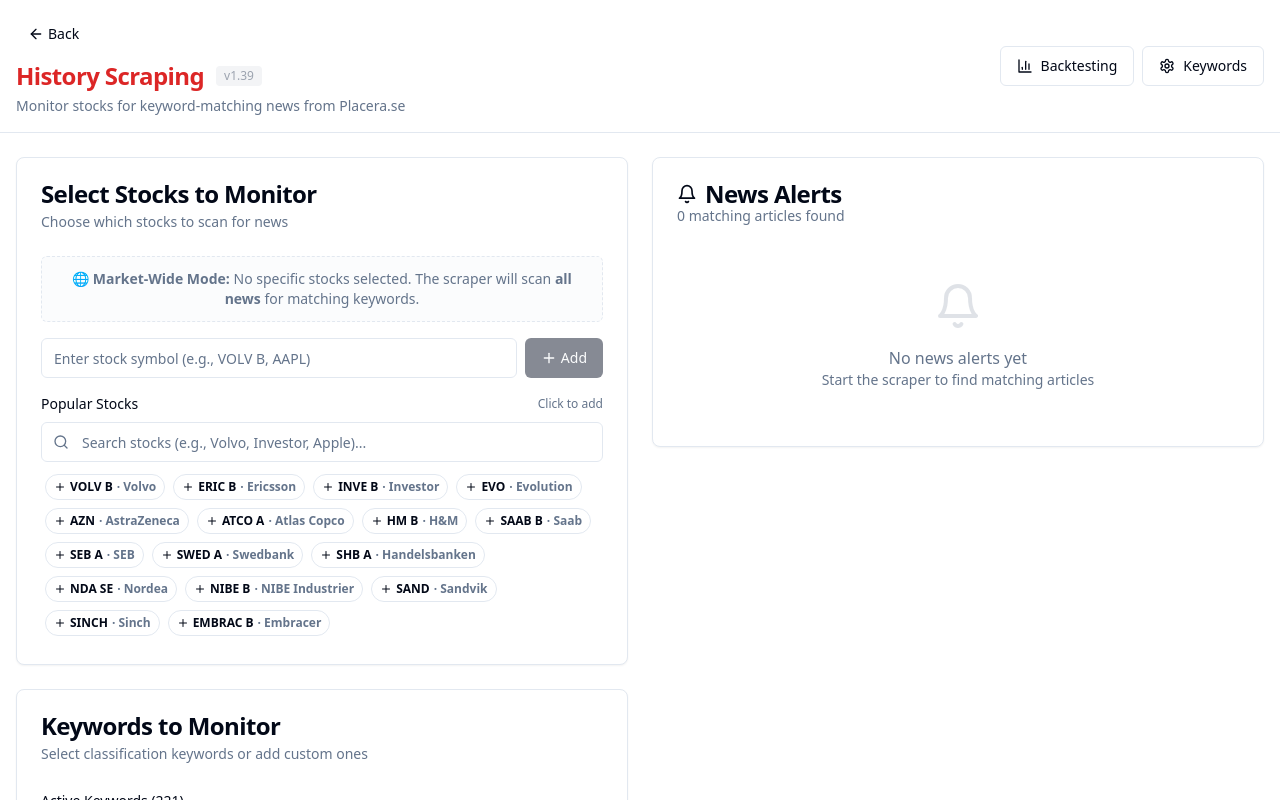
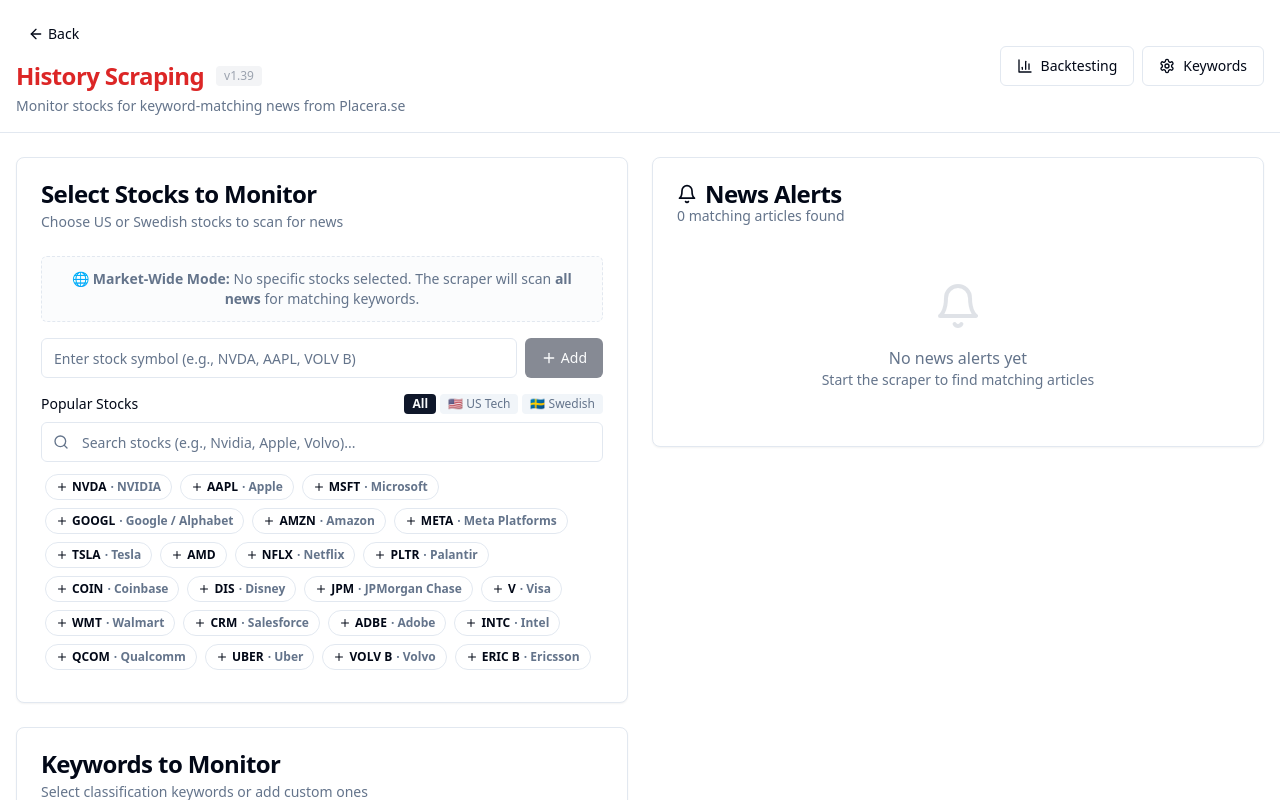
Before and after one commit to kafk/Aktier2, a Next.js app: page /scraper in a window 1280 px wide. Shown: the top 800 px of the page. Built offline with nearby package versions, Linux system fonts and the light colour scheme.

Commit message:
feat(stocks): add extensive US tech stocks with market category filter tabs

```diff
--- a/src/components/scraper/StockSelector.tsx
+++ b/src/components/scraper/StockSelector.tsx
@@ -16,13 +16,22 @@
 export function StockSelector({ selectedStocks, onStocksChange }: StockSelectorProps) {
   const [searchTerm, setSearchTerm] = useState("");
   const [customSymbol, setCustomSymbol] = useState("");
+  const [marketFilter, setMarketFilter] = useState<"all" | "us" | "swe">("all");
 
-  const filteredStocks = popularStocks.filter(
-    (stock) =>
-      !selectedStocks.some((s) => s.symbol === stock.symbol) &&
-      (stock.symbol.toLowerCase().includes(searchTerm.toLowerCase()) ||
-        stock.name.toLowerCase().includes(searchTerm.toLowerCase()))
-  );
+  const isSwedish = (s: Stock) =>
+    s.symbol.includes(" ") ||
+    ["EVO", "AZN", "SAND", "SINCH", "TELIA", "EQT", "BOL", "ALFA", "ABB"].includes(s.symbol);
+
+  const filteredStocks = popularStocks.filter((stock) => {
+    if (selectedStocks.some((s) => s.symbol === stock.symbol)) return false;
+    if (marketFilter === "us" && isSwedish(stock)) return false;
+    if (marketFilter === "swe" && !isSwedish(stock)) return false;
+
+    return (
+      stock.symbol.toLowerCase().includes(searchTerm.toLowerCase()) ||
+      stock.name.toLowerCase().includes(searchTerm.toLowerCase())
+    );
+  });
 
   const addStock = (stock: Stock) => {
     if (!selectedStocks.some((s) => s.symbol === stock.symbol)) {
@@ -48,7 +57,7 @@
     <Card>
       <CardHeader>
         <CardTitle>Select Stocks to Monitor</CardTitle>
-        <CardDescription>Choose which stocks to scan for news</CardDescription>
+        <CardDescription>Choose US or Swedish stocks to scan for news</CardDescription>
       </CardHeader>
       <CardContent className="space-y-4">
         {/* Selected Stocks */}
@@ -86,7 +95,7 @@
         {/* Add Custom Stock */}
         <div className="flex gap-2">
           <Input
-            placeholder="Enter stock symbol (e.g., VOLV B, AAPL)"
+            placeholder="Enter stock symbol (e.g., NVDA, AAPL, VOLV B)"
             value={customSymbol}
             onChange={(e) => setCustomSymbol(e.target.value.toUpperCase())}
             onKeyDown={(e) => e.key === "Enter" && addCustomStock()}
@@ -98,27 +107,57 @@
           </Button>
         </div>
 
-        {/* Search Popular Stocks */}
+        {/* Popular Stocks & Market Tabs */}
         <div className="space-y-2">
           <div className="flex items-center justify-between">
             <label className="text-sm font-medium">Popular Stocks</label>
-            <span className="text-xs text-muted-foreground">Click to add</span>
+            <div className="flex gap-1 text-xs">
+              <button
+                type="button"
+                onClick={() => setMarketFilter("all")}
+                className={`px-2 py-0.5 rounded ${
+                  marketFilter === "all" ? "bg-primary text-primary-foreground font-semibold" : "bg-muted text-muted-foreground"
+                }`}
+              >
+                All
+              </button>
+              <button
+                type="button"
+                onClick={() => setMarketFilter("us")}
+                className={`px-2 py-0.5 rounded ${
+                  marketFilter === "us" ? "bg-primary text-primary-foreground font-semibold" : "bg-muted text-muted-foreground"
+                }`}
+              >
+                🇺🇸 US Tech
+              </button>
+              <button
+                type="button"
+                onClick={() => setMarketFilter("swe")}
+                className={`px-2 py-0.5 rounded ${
+                  marketFilter === "swe" ? "bg-primary text-primary-foreground font-semibold" : "bg-muted text-muted-foreground"
+                }`}
+              >
+                🇸🇪 Swedish
+              </button>
+            </div>
           </div>
+
           <div className="relative">
             <Search className="absolute left-3 top-1/2 h-4 w-4 -translate-y-1/2 text-muted-foreground" />
             <Input
-              placeholder="Search stocks (e.g., Volvo, Investor, Apple)..."
+              placeholder="Search stocks (e.g., Nvidia, Apple, Volvo)..."
               value={searchTerm}
               onChange={(e) => setSearchTerm(e.target.value)}
               className="pl-10"
             />
           </div>
-          <div className="flex flex-wrap gap-2 max-h-48 overflow-y-auto p-1">
-            {filteredStocks.slice(0, 16).map((stock) => (
+
+          <div className="flex flex-wrap gap-2 max-h-52 overflow-y-auto p-1">
+            {filteredStocks.map((stock) => (
               <Badge
                 key={stock.symbol}
                 variant="outline"
-                className="cursor-pointer hover:bg-accent py-1 px-2"
+                className="cursor-pointer hover:bg-accent py-1 px-2.5 transition-colors"
                 onClick={() => addStock(stock)}
               >
                 <Plus className="h-3 w-3 mr-1" />
--- a/src/lib/stockAliases.ts
+++ b/src/lib/stockAliases.ts
@@ -183,16 +183,26 @@
   },
 
   // 🇺🇸 US Stocks
+  { symbol: "NVDA", name: "NVIDIA Corporation", aliases: ["NVIDIA", "NVDA"] },
   { symbol: "AAPL", name: "Apple Inc.", aliases: ["APPLE", "APPLE INC", "AAPL"] },
   { symbol: "MSFT", name: "Microsoft Corporation", aliases: ["MICROSOFT", "MSFT"] },
   { symbol: "GOOGL", name: "Alphabet Inc.", aliases: ["GOOGLE", "ALPHABET", "GOOGL", "GOOG"] },
   { symbol: "AMZN", name: "Amazon.com Inc.", aliases: ["AMAZON", "AMZN"] },
-  { symbol: "NVDA", name: "NVIDIA Corporation", aliases: ["NVIDIA", "NVDA"] },
   { symbol: "META", name: "Meta Platforms Inc.", aliases: ["META", "FACEBOOK"] },
   { symbol: "TSLA", name: "Tesla Inc.", aliases: ["TESLA", "TSLA"] },
+  { symbol: "AMD", name: "AMD", aliases: ["ADVANCED MICRO DEVICES", "AMD"] },
+  { symbol: "NFLX", name: "Netflix Inc.", aliases: ["NETFLIX", "NFLX"] },
+  { symbol: "PLTR", name: "Palantir Technologies", aliases: ["PALANTIR", "PLTR"] },
+  { symbol: "COIN", name: "Coinbase Global", aliases: ["COINBASE", "COIN"] },
+  { symbol: "DIS", name: "Walt Disney Co.", aliases: ["DISNEY", "WALT DISNEY", "DIS"] },
   { symbol: "JPM", name: "JPMorgan Chase & Co.", aliases: ["JPMORGAN", "JP MORGAN", "JPM"] },
-  { symbol: "DIS", name: "Walt Disney Co.", aliases: ["DISNEY", "WALT DISNEY", "DIS"] },
-  { symbol: "NFLX", name: "Netflix Inc.", aliases: ["NETFLIX", "NFLX"] },
+  { symbol: "V", name: "Visa Inc.", aliases: ["VISA", "V"] },
+  { symbol: "WMT", name: "Walmart Inc.", aliases: ["WALMART", "WMT"] },
+  { symbol: "CRM", name: "Salesforce Inc.", aliases: ["SALESFORCE", "CRM"] },
+  { symbol: "ADBE", name: "Adobe Inc.", aliases: ["ADOBE", "ADBE"] },
+  { symbol: "INTC", name: "Intel Corporation", aliases: ["INTEL", "INTC"] },
+  { symbol: "QCOM", name: "Qualcomm Inc.", aliases: ["QUALCOMM", "QCOM"] },
+  { symbol: "UBER", name: "Uber Technologies", aliases: ["UBER"] },
 ];
 
 /**
--- a/src/types/scraper.ts
+++ b/src/types/scraper.ts
@@ -75,6 +75,28 @@
 
 // Popular stocks for quick selection
 export const popularStocks: Stock[] = [
+  // 🇺🇸 US Tech & Mega Caps
+  { symbol: "NVDA", name: "NVIDIA" },
+  { symbol: "AAPL", name: "Apple" },
+  { symbol: "MSFT", name: "Microsoft" },
+  { symbol: "GOOGL", name: "Google / Alphabet" },
+  { symbol: "AMZN", name: "Amazon" },
+  { symbol: "META", name: "Meta Platforms" },
+  { symbol: "TSLA", name: "Tesla" },
+  { symbol: "AMD", name: "AMD" },
+  { symbol: "NFLX", name: "Netflix" },
+  { symbol: "PLTR", name: "Palantir" },
+  { symbol: "COIN", name: "Coinbase" },
+  { symbol: "DIS", name: "Disney" },
+  { symbol: "JPM", name: "JPMorgan Chase" },
+  { symbol: "V", name: "Visa" },
+  { symbol: "WMT", name: "Walmart" },
+  { symbol: "CRM", name: "Salesforce" },
+  { symbol: "ADBE", name: "Adobe" },
+  { symbol: "INTC", name: "Intel" },
+  { symbol: "QCOM", name: "Qualcomm" },
+  { symbol: "UBER", name: "Uber" },
+
   // 🇸🇪 Swedish Stocks (OMXS30 & Popular)
   { symbol: "VOLV B", name: "Volvo" },
   { symbol: "ERIC B", name: "Ericsson" },
@@ -96,15 +118,4 @@
   { symbol: "TELIA", name: "Telia Company" },
   { symbol: "SBB B", name: "Samhällsbyggnadsbolaget" },
   { symbol: "EQT", name: "EQT" },
-  // 🇺🇸 US Stocks
-  { symbol: "AAPL", name: "Apple Inc." },
-  { symbol: "MSFT", name: "Microsoft Corporation" },
-  { symbol: "GOOGL", name: "Alphabet Inc." },
-  { symbol: "AMZN", name: "Amazon.com Inc." },
-  { symbol: "NVDA", name: "NVIDIA Corporation" },
-  { symbol: "META", name: "Meta Platforms Inc." },
-  { symbol: "TSLA", name: "Tesla Inc." },
-  { symbol: "JPM", name: "JPMorgan Chase & Co." },
-  { symbol: "DIS", name: "Walt Disney Co." },
-  { symbol: "NFLX", name: "Netflix Inc." },
 ];
```
